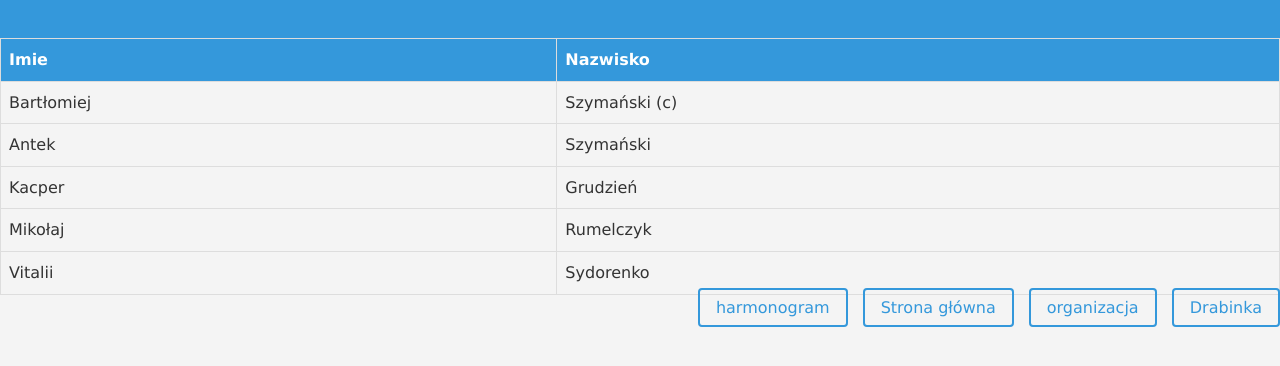
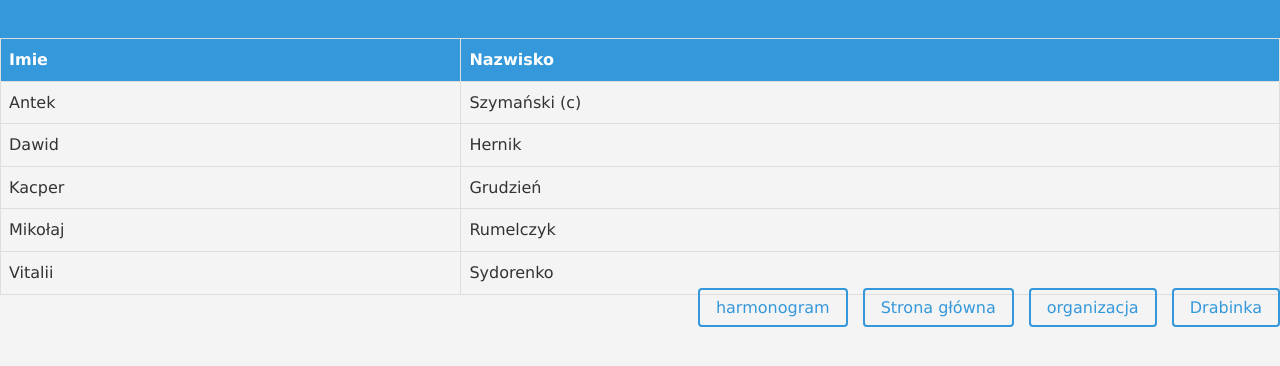
Before and after one commit to ojiro1/turniej, a plain HTML site: page lotnicy.html in a window 1280 px wide. Shown: the part 96-462 px from the top of the page. Drawn offline with Linux system fonts and the light colour scheme.

Commit message:
Update lotnicy.html

```diff
--- a/lotnicy.html
+++ b/lotnicy.html
@@ -16,12 +16,12 @@
             <th>Nazwisko</th>
         </tr>
         <tr>
-        <td>Bartłomiej</td>
+        <td>Antek</td>
         <td>Szymański (c)</td>
         </tr>
         <tr>
-        <td>Antek</td>
-        <td>Szymański</td>
+        <td>Dawid</td>
+        <td>Hernik</td>
         </tr>
     <tr>
         <td>Kacper</td>
```
